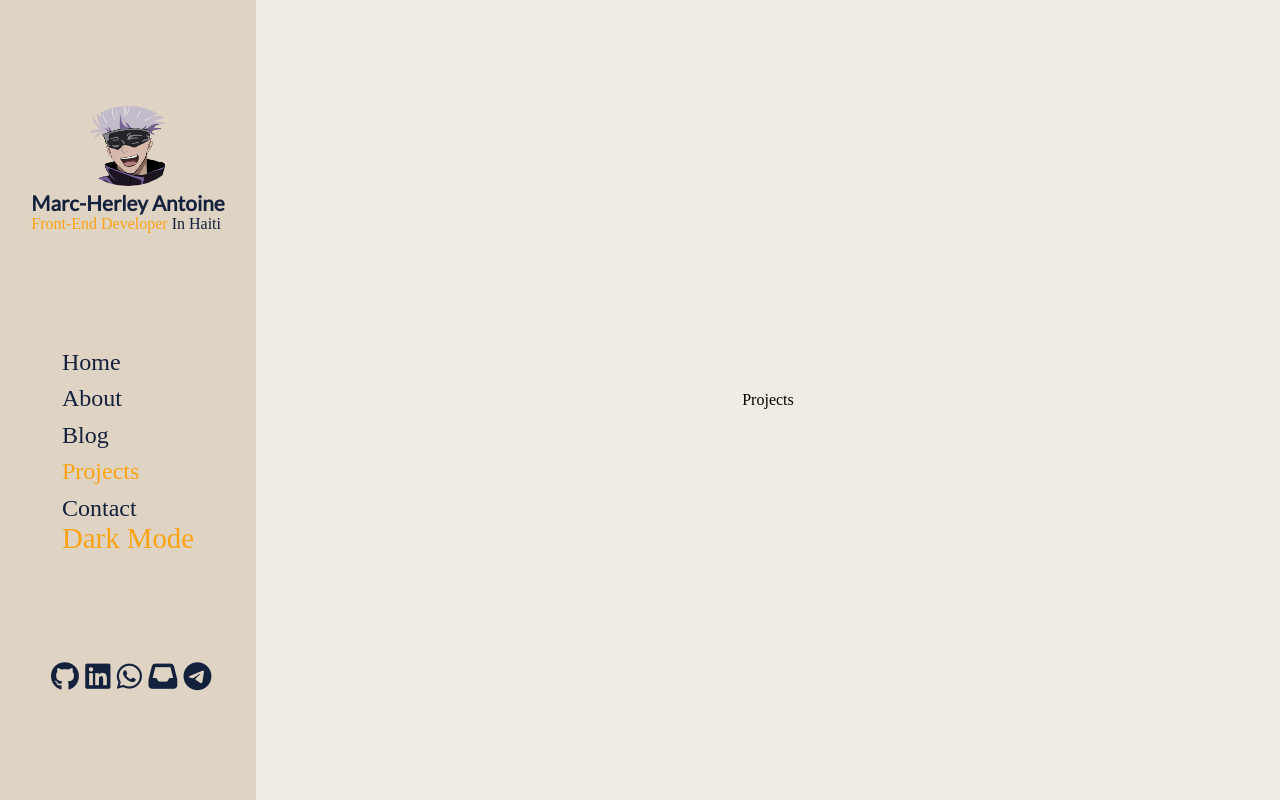
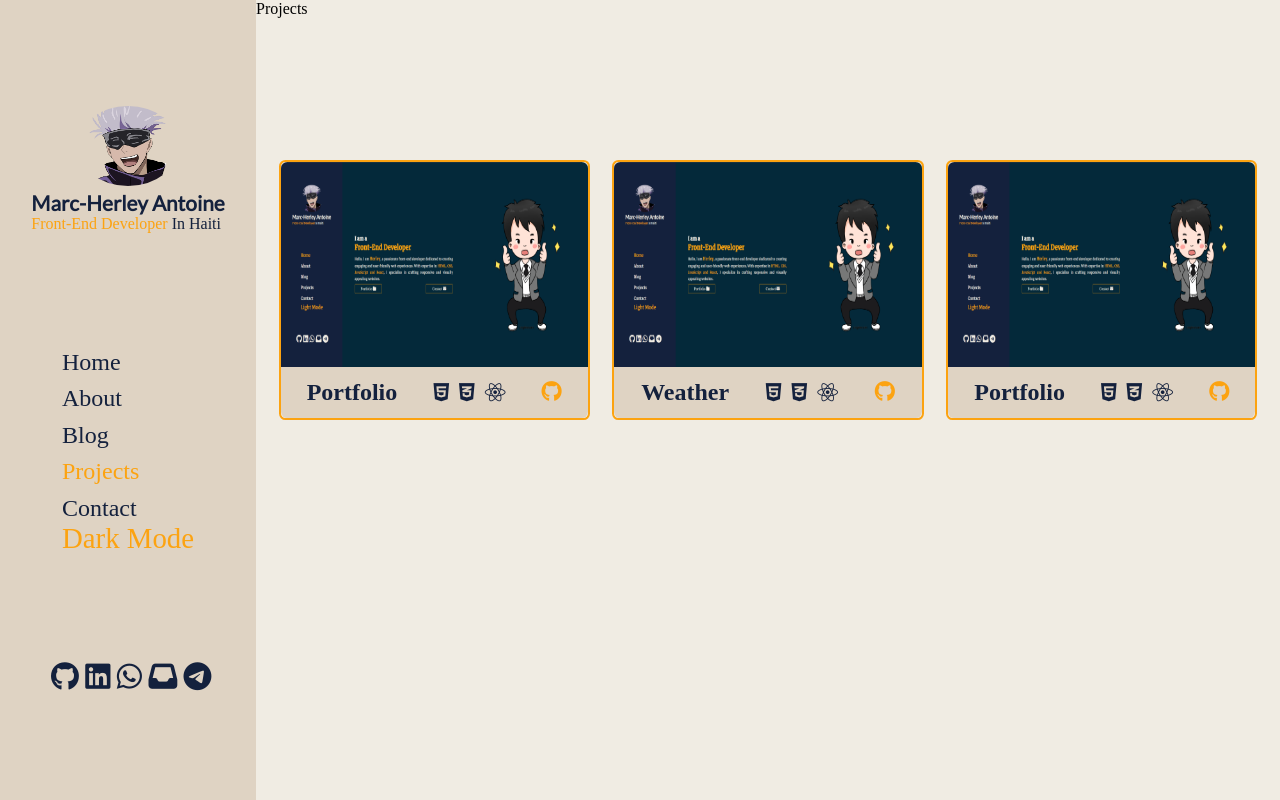
Before and after one commit to 10d3/portfolio, a React (Vite) app: page /projects in a window 1280 px wide. Built offline with nearby package versions, Linux system fonts and the light colour scheme; a web font is replaced by a local one.

Commit message:
add array of projects --- adding card project and pop up detail

```diff
--- a/pages/contact/Contact.jsx
+++ b/pages/contact/Contact.jsx
@@ -1,5 +1,6 @@
 import { useState } from 'react'
 import './contact.css'
+import imageP from '../../src/assets/imageP.png'
 
 
 function Contact() {
@@ -16,7 +17,7 @@ function Contact() {
   return (
     <div className="main-contact">
       <div className='sec-contact'>
-        pic
+      <img src={imageP} alt="" />
       </div>
       <div className='sec-contact'>
         <form onSubmit={handleChange}>
--- a/pages/contact/contact.css
+++ b/pages/contact/contact.css
@@ -29,6 +29,9 @@
   display: flex;
   justify-content: center;
   align-items: center;
+}
+.sec-contact img{
+  width: 100%;
 }
 
 form {
--- /dev/null
+++ b/pages/project/Pro.jsx
@@ -0,0 +1,65 @@
+export const pro = [
+    {
+        name: 'Portfolio',
+        desc: 'La vache donne du bon lait',
+        image: 'porfolio.png',
+        tag: [
+            {
+                icon: 'fa-brands fa-html5',
+                desc: 'HTML'
+            },
+            {
+                icon: 'fa-brands fa-css3-alt',
+                desc: 'CSS'
+            },
+            {
+                icon: 'fa-brands fa-react',
+                desc: 'REACT'
+            }
+        ],
+        url: 'https://github.com/10d3/portfolio',
+        icon: 'fa-brands fa-github'
+    },
+    {
+        name: 'Weather',
+        desc: 'La voiture roule a 90km/h',
+        image: 'porfolio.png',
+        tag: [
+            {
+                icon: 'fa-brands fa-html5',
+                desc: 'HTML'
+            },
+            {
+                icon: 'fa-brands fa-css3-alt',
+                desc: 'CSS'
+            },
+            {
+                icon: 'fa-brands fa-react',
+                desc: 'REACT'
+            }
+        ],
+        url: '#',
+        icon: 'fa-brands fa-github'
+    },
+    {
+        name: 'Portfolio',
+        desc: 'Le chien joue dans le parc',
+        image: 'porfolio.png',
+        tag: [
+            {
+                icon: 'fa-brands fa-html5',
+                desc: 'HTML'
+            },
+            {
+                icon: 'fa-brands fa-css3-alt',
+                desc: 'CSS'
+            },
+            {
+                icon: 'fa-brands fa-react',
+                desc: 'REACT'
+            }
+        ],
+        url: '#',
+        icon: 'fa-brands fa-github'
+    }
+]
--- a/pages/project/Projects.jsx
+++ b/pages/project/Projects.jsx
@@ -1,6 +1,61 @@
+import { useState } from "react"
+import { pro } from "./Pro"
+import './projects.css'
+
 function Projects() {
+
+  const [activeStates, setActiveStates] = useState(Array(pro.length).fill(false));
+
+  const handleSetActive = (index, value) => {
+    const newActiveStates = [...activeStates];
+    newActiveStates[index] = value;
+    setActiveStates(newActiveStates);
+  };
+
   return (
-    <div>Projects</div>
+    <>
+      {
+        pro ? (<div className="main-pro">
+          <div className="sec-pro one-pro">Projects</div>
+          <div className="sec-pro all-pro">
+            {
+              pro.map((element, index) => {
+                return (
+                  <div className="procard" key={index}>
+                    <div className="div-img">
+                      <img onClick={() => handleSetActive(index, true)} src={`images/${element.image}`} alt="" />
+                      <div className={`div-test ${activeStates[index] ? 'active' : ''}`}>
+                        <button type="button" onClick={() => handleSetActive(index, false)}><i className="fa-solid fa-xmark"></i></button>
+                        <div className="inside-test">
+                        <iframe width="50%" height="50%" src="https://www.youtube.com/embed/B1w07ogfWgQ?si=O_Im723AgAs_tYNH" title="YouTube video player" frameborder="0" allow="accelerometer; autoplay; clipboard-write; encrypted-media; gyroscope; picture-in-picture; web-share" allowfullscreen></iframe>
+                        <div className="inside-desc">
+                          <p>{element.desc}</p>
+                        </div>
+                        </div>
+                      </div>
+                    </div>
+                    <div className="div-text">
+                      <h2>{element.name}</h2>
+                      <div className="element">
+                        {
+                          element.tag.map((tags, index) => {
+                            return (
+                              <i key={index} className={tags.icon}></i>
+                            )
+                          })
+                        }
+                      </div>
+                      <a href={element.url} target="blank">
+                        <i className={element.icon}></i>
+                      </a>
+                    </div>
+                  </div>)
+              })
+            }
+          </div>
+        </div>) : null
+      }
+    </>
   )
 }
 
--- /dev/null
+++ b/pages/project/projects.css
@@ -0,0 +1,141 @@
+:root {
+    --background: #f0ece3;
+    --foreground: #dfd3c3;
+    --color-text: #14213d;
+    --toggled-color: #a68dad;
+    --link-nav: #fca311;
+  }
+
+  [data-theme="dark"] {
+    --background: #04293a;
+    --foreground: #14213d;
+    --color-text: #f0ece3;
+    --toggled-color: #064663;
+    --link-nav: #fca311;
+  }
+
+.main-pro {
+  width: 100%;
+  height: 100%;
+  display: flex;
+  flex-direction: column;
+  justify-content: center;
+  align-items: center;
+}
+.sec-pro {
+  width: 100%;
+}
+.one-pro{
+    height: 20%;
+}
+.all-pro {
+  width: 100%;
+  height: 80%;
+  display: flex;
+  flex-direction: row;
+  flex-wrap: wrap;
+  /* align-items: center; */
+  justify-content: space-evenly;
+}
+.procard {
+  width: 30%;
+  height: 40%;
+  border: 2px solid var(--link-nav);;
+  border-radius: 0.4rem;
+}
+.procard .div-img{
+    width: 100%;
+    height: 80%;
+    display: flex;
+    align-items: center;
+    justify-content: center;
+    border-radius: 0.4rem 0.4rem 0 0;
+}
+.procard img {
+    width: 100%;
+    height: 100%;
+    cursor: pointer;
+    border-radius: 0.4rem 0.4rem 0 0;
+}
+.procard .div-text{
+    background-color: var(--foreground);
+    height: 20%;
+    width: 100%;
+    display: flex;
+    flex-direction: row;
+    flex-wrap: nowrap;
+    align-items: center;
+    justify-content: space-evenly;
+    border-radius: 0 0 0.4rem 0.4rem;
+}
+.procard .div-text h2{
+    color: var(--color-text);
+}
+.procard .div-text .element{
+    display: flex;
+    width: 30%;
+    flex-direction: row;
+    justify-content: space-evenly;
+    align-items: center;
+}
+.procard .div-text .element i{
+    font-size: 1.3rem;
+    color: var(--color-text);
+}
+.procard .div-text .element i:hover{
+    color: var(--link-nav);
+}
+.procard .div-text a{
+    text-decoration: none;
+}
+.procard .div-text a i{
+    font-size: 1.3rem;
+    color: var(--link-nav);
+}
+
+.procard .div-img .div-test{
+    display: none;
+}
+.procard .div-img .div-test.active{
+    display: flex;
+    align-items: center;
+    justify-content: center;
+    flex-direction: column;
+    position: absolute;
+    top: 5%;
+    bottom: 5%;
+    left: 5%;
+    right: 5%;
+    margin: auto;
+    width: 50%;
+    height: 70%;
+    border: 2px solid var(--link-nav);
+}
+.procard .div-img .div-test button{
+    background-color: var(--link-nav);
+    color: var(--color-text);
+    cursor: pointer;
+    border-radius: 3rem;
+    padding: 0.1rem;
+    width: 2rem;
+    height: 2rem;
+    margin-bottom: 0.3rem;
+    border: none;
+}
+.procard .div-img .div-test button i{
+    font-size: 1.2rem;
+}
+.procard .div-img .div-test .inside-test{
+    display: flex;
+    flex-direction: row;
+    background-color: var(--background);
+    width: 100%;
+    height: 100%;
+}
+.procard .div-img .div-test .inside-desc{
+    display: flex;
+    justify-content: center;
+    align-items: center;
+    width: 50%;
+    height: 100%;
+}
```
Also changed, not shown: public/images/porfolio.png (added).
